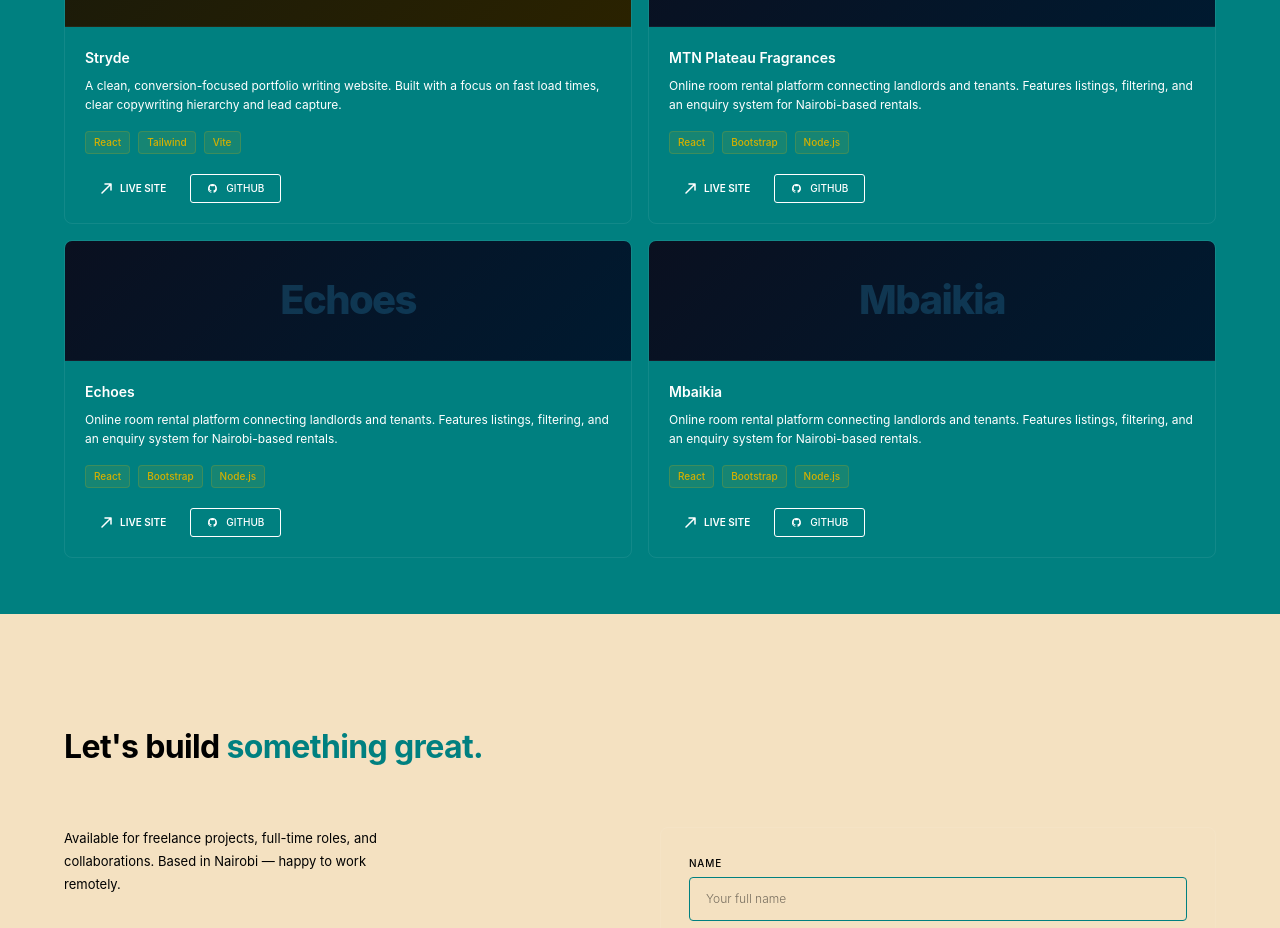
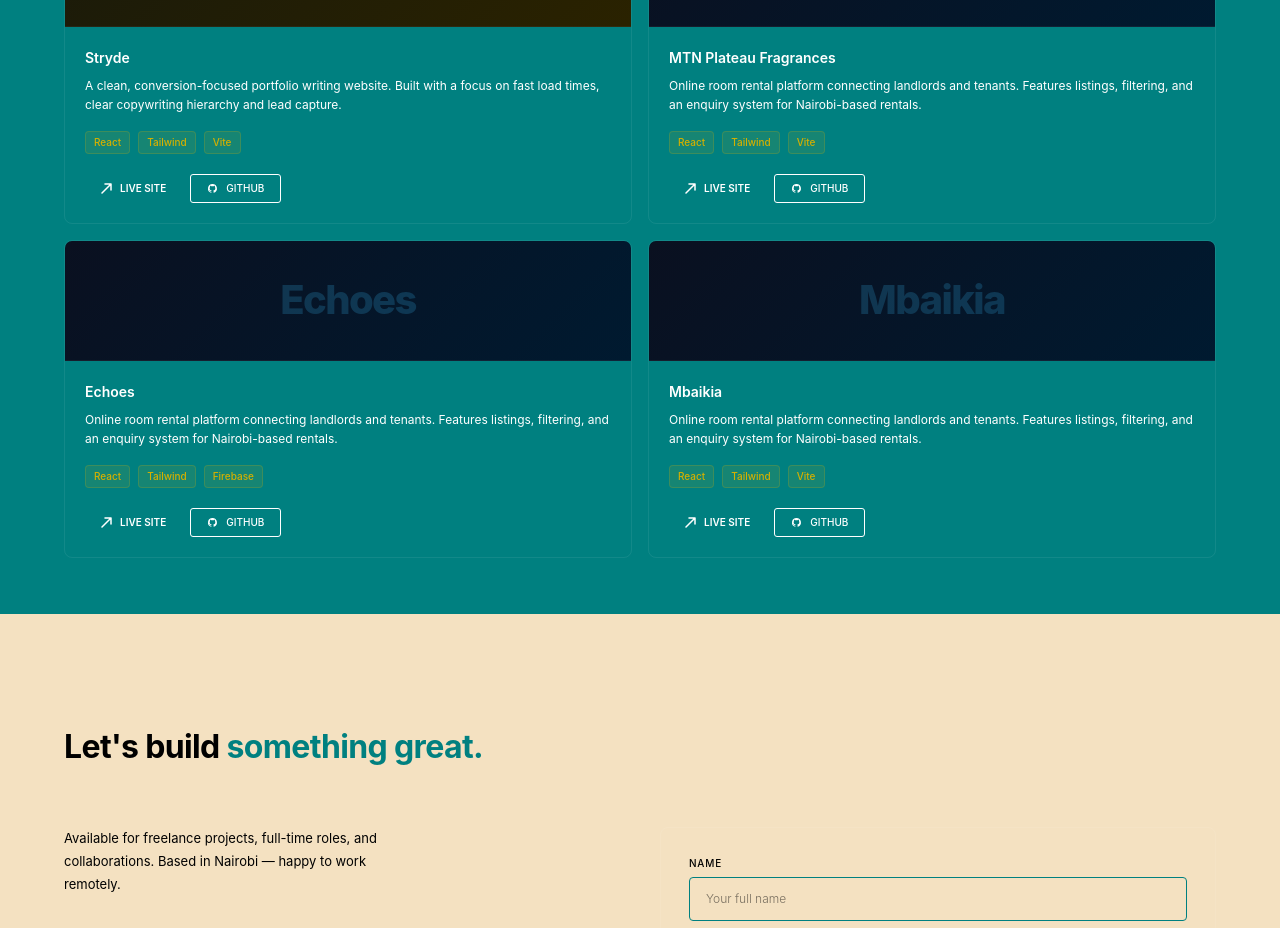
Before and after one commit to Blindtroop/lance, a React (Vite) app: page / in a window 1280 px wide. Shown: the part 2140-3068 px from the top of the page. Built offline with nearby package versions, Linux system fonts and the light colour scheme.

Commit message:
fix:Updated projects

```diff
--- a/src/assets/projects/projects.jsx
+++ b/src/assets/projects/projects.jsx
@@ -14,7 +14,7 @@ const projects = [
   {
     title:       "MTN Plateau Fragrances",
     description: "Online room rental platform connecting landlords and tenants. Features listings, filtering, and an enquiry system for Nairobi-based rentals.",
-    tags:        ["React", "Bootstrap", "Node.js"],
+    tags:        ["React", "Tailwind","Vite"],
     live:        "https://mtnplateau.com/",
     github:      "https://github.com/Blindtroop/mtn",
     gradient:    "linear-gradient(135deg, #0a1020 0%, #001a30 100%)",
@@ -25,7 +25,7 @@ const projects = [
    {
     title:       "Echoes",
     description: "Online room rental platform connecting landlords and tenants. Features listings, filtering, and an enquiry system for Nairobi-based rentals.",
-    tags:        ["React", "Bootstrap", "Node.js"],
+    tags:        ["React", "Tailwind", "Firebase"],
     live:        "https://myechoesapp.vercel.app/",
     github:      "https://github.com/Blindtroop/echoes",
     gradient:    "linear-gradient(135deg, #0a1020 0%, #001a30 100%)",
@@ -36,7 +36,7 @@ const projects = [
    {
     title:       "Mbaikia",
     description: "Online room rental platform connecting landlords and tenants. Features listings, filtering, and an enquiry system for Nairobi-based rentals.",
-    tags:        ["React", "Bootstrap", "Node.js"],
+    tags:        ["React", "Tailwind","Vite"],
     live:        "https://mbaikia.vercel.app/",
     github:      "https://github.com/Blindtroop/mbaikia",
     gradient:    "linear-gradient(135deg, #0a1020 0%, #001a30 100%)",
```
